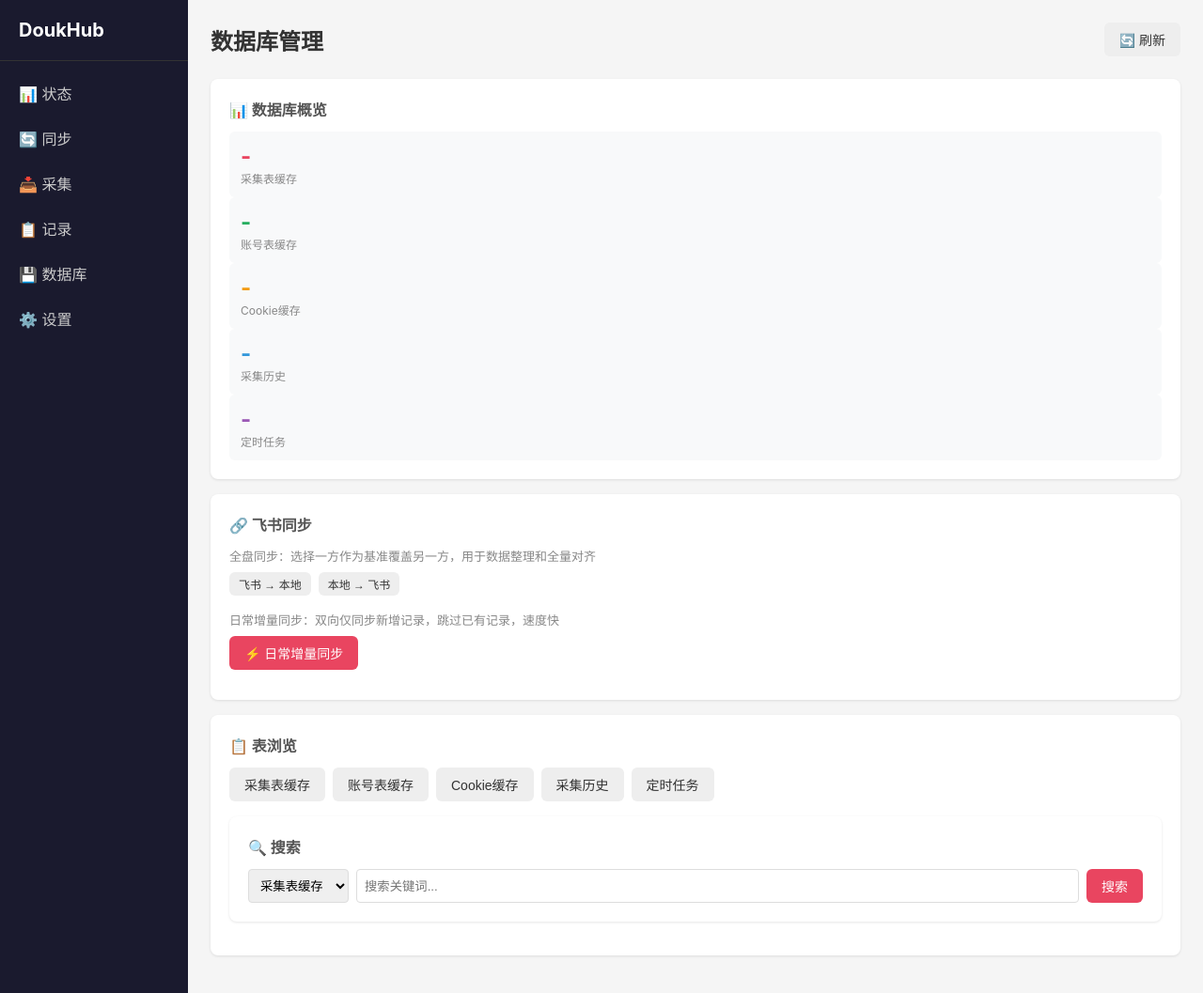
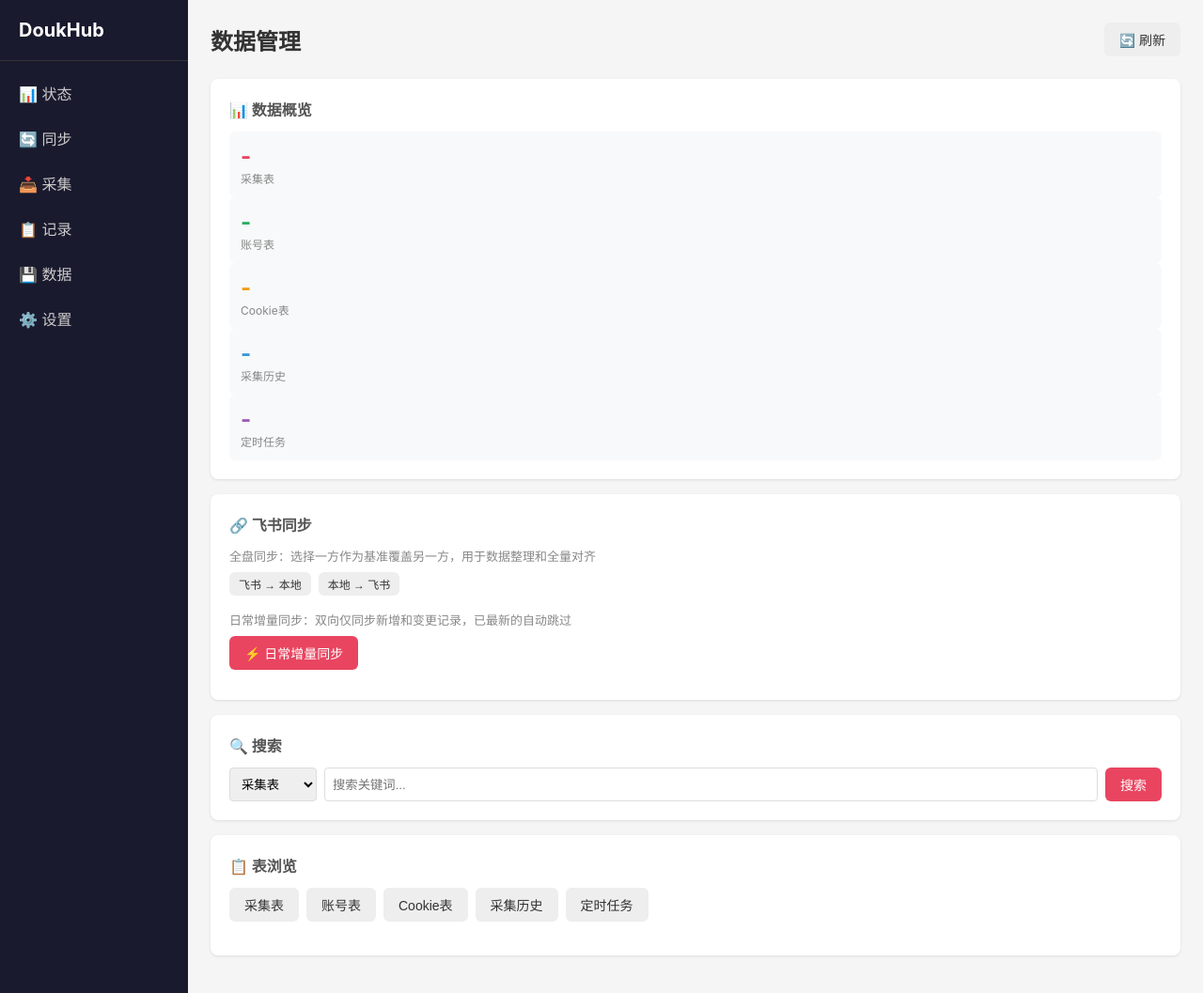
Before and after one commit to pili8/DoukHub, a Python web app: template app/templates/database.html in a window 1280 px wide. Shown: the whole page at 94% size. Run offline with Jinja, Linux system fonts and the light colour scheme; the template is opened without the code that fills it, so the values that code supplies are empty.

Commit message:
feat: 同步反馈拆分跳过原因 + 数据管理页重构
同步反馈:
- 跳过拆分为「已最新」(增量同步中已同步过) 和「无效」(数据问题)
- 用户能区分正常跳过和需要排查的异常

数据管理页:
- 菜单「数据库」→「数据」
- 搜索框上移到表浏览前
- 表名去「缓存」后缀 (采集表/账号表/Cookie表)
- 表头注明总数据量 (账号表 · 共 N 条)
- 记录ID列移到末尾
- 弱化导出Excel按钮 (改为小图标)
- 加分页 (100条/页, 上一页/下一页+页码)
- /api/database/table 返回 {records,total,limit,offset} 支持分页和搜索

测试: 79/79 通过

```diff
--- a/app/templates/base.html
+++ b/app/templates/base.html
@@ -197,7 +197,7 @@
             <a href="/sync" class="{% if page == 'sync' %}active{% endif %}" onclick="closeSidebar()">&#128260; 同步</a>
             <a href="/collect" class="{% if page == 'collect' %}active{% endif %}" onclick="closeSidebar()">&#128229; 采集</a>
             <a href="/history" class="{% if page == 'history' %}active{% endif %}" onclick="closeSidebar()">&#128203; 记录</a>
-            <a href="/database" class="{% if page == 'database' %}active{% endif %}" onclick="closeSidebar()">&#128190; 数据库</a>
+            <a href="/database" class="{% if page == 'database' %}active{% endif %}" onclick="closeSidebar()">&#128190; 数据</a>
             <a href="/settings" class="{% if page == 'settings' %}active{% endif %}" onclick="closeSidebar()">&#9881;️ 设置</a>
         </nav>
         <main class="main">
--- a/app/templates/database.html
+++ b/app/templates/database.html
@@ -1,26 +1,26 @@
 {% extends "base.html" %}
-{% block title %}数据库管理 - DoukHub{% endblock %}
+{% block title %}数据管理 - DoukHub{% endblock %}
 {% block content %}
 <div class="page-header">
-    <h2>数据库管理</h2>
+    <h2>数据管理</h2>
     <button class="btn btn-secondary" onclick="refreshStats()">🔄 刷新</button>
 </div>
 
-<!-- 数据库概览 -->
+<!-- 数据概览 -->
 <div class="card">
-    <h3>📊 数据库概览</h3>
+    <h3>📊 数据概览</h3>
     <div id="stats-container" class="db-stats-grid">
         <div style="padding:12px;background:#f8f9fa;border-radius:6px;">
             <div style="font-size:24px;font-weight:bold;color:#e94560;" id="stat-collection">-</div>
-            <div style="font-size:12px;color:#888;">采集表缓存</div>
+            <div style="font-size:12px;color:#888;">采集表</div>
         </div>
         <div style="padding:12px;background:#f8f9fa;border-radius:6px;">
             <div style="font-size:24px;font-weight:bold;color:#27ae60;" id="stat-account">-</div>
-            <div style="font-size:12px;color:#888;">账号表缓存</div>
+            <div style="font-size:12px;color:#888;">账号表</div>
         </div>
         <div style="padding:12px;background:#f8f9fa;border-radius:6px;">
             <div style="font-size:24px;font-weight:bold;color:#f39c12;" id="stat-cookie">-</div>
-            <div style="font-size:12px;color:#888;">Cookie缓存</div>
+            <div style="font-size:12px;color:#888;">Cookie表</div>
         </div>
         <div style="padding:12px;background:#f8f9fa;border-radius:6px;">
             <div style="font-size:24px;font-weight:bold;color:#3498db;" id="stat-history">-</div>
@@ -48,7 +48,7 @@
 
     <!-- 增量同步 -->
     <div style="margin-bottom:12px;">
-        <p style="font-size:13px;color:#888;margin-bottom:8px;">日常增量同步：双向仅同步新增记录，跳过已有记录，速度快</p>
+        <p style="font-size:13px;color:#888;margin-bottom:8px;">日常增量同步：双向仅同步新增和变更记录，已最新的自动跳过</p>
         <div style="display:flex;gap:8px;flex-wrap:wrap;">
             <button class="btn btn-primary" onclick="feishuSyncSSE('/api/feishu/sync/incremental', '双向增量同步')" id="btn-incremental">⚡ 日常增量同步</button>
         </div>
@@ -62,26 +62,44 @@
     <div id="feishu-sync-result" style="margin-top:12px;display:none;"></div>
 </div>
 
-<!-- 表浏览 --><!-- 表浏览 -->
+<!-- 搜索 -->
+<div class="card">
+    <h3>🔍 搜索</h3>
+    <div style="display:flex;gap:8px;flex-wrap:wrap;">
+        <select id="search-table" style="padding:8px;border:1px solid #ddd;border-radius:4px;">
+            <option value="collection_cache">采集表</option>
+            <option value="account_cache">账号表</option>
+            <option value="cookie_cache">Cookie表</option>
+            <option value="collection_history">采集历史</option>
+            <option value="scheduled_tasks">定时任务</option>
+        </select>
+        <input type="text" id="search-keyword" placeholder="搜索关键词..." style="flex:1;padding:8px;border:1px solid #ddd;border-radius:4px;min-width:160px;" onkeydown="if(event.key==='Enter')doSearch()">
+        <button class="btn btn-primary" onclick="doSearch()">搜索</button>
+        <button class="btn btn-secondary" onclick="clearSearch()" id="btn-clear-search" style="display:none;">清除</button>
+    </div>
+</div>
+
+<!-- 表浏览 -->
 <div class="card">
     <h3>📋 表浏览</h3>
     <div class="table-scroll" style="margin-bottom:16px;"><div style="display:flex;gap:8px;min-width:max-content;">
-        <button class="btn btn-secondary" onclick="showTable('collection_cache')">采集表缓存</button>
-        <button class="btn btn-secondary" onclick="showTable('account_cache')">账号表缓存</button>
-        <button class="btn btn-secondary" onclick="showTable('cookie_cache')">Cookie缓存</button>
+        <button class="btn btn-secondary" onclick="showTable('collection_cache')">采集表</button>
+        <button class="btn btn-secondary" onclick="showTable('account_cache')">账号表</button>
+        <button class="btn btn-secondary" onclick="showTable('cookie_cache')">Cookie表</button>
         <button class="btn btn-secondary" onclick="showTable('collection_history')">采集历史</button>
         <button class="btn btn-secondary" onclick="showTable('scheduled_tasks')">定时任务</button>
-    </div>
+    </div></div>
 
     <div id="table-container" style="display:none;">
-        <div style="display:flex;justify-content:space-between;align-items:center;margin-bottom:12px;">
-            <h4 id="table-title" style="margin:0;"></h4>
-            <div style="display:flex;gap:8px;">
-                <button class="btn btn-secondary btn-sm" onclick="exportTable()">📥 导出Excel</button>
+        <div style="display:flex;justify-content:space-between;align-items:center;margin-bottom:12px;gap:8px;flex-wrap:wrap;">
+            <h4 id="table-title" style="margin:0;">-</h4>
+            <div style="display:flex;gap:8px;align-items:center;">
                 <button class="btn btn-primary btn-sm" onclick="validateCookies()" id="btn-validate-cookie" style="display:none;">🔍 验证Cookie</button>
+                <button onclick="exportTable()" title="导出当前结果为 Excel" style="background:none;border:1px solid #ddd;padding:6px 10px;border-radius:4px;cursor:pointer;font-size:14px;color:#888;">📥</button>
             </div>
         </div>
         <div id="table-content" style="overflow-x:auto;"></div>
+        <div id="pagination" style="margin-top:12px;"></div>
         <div id="cookie-validate-result" style="display:none;margin-top:16px;padding:16px;background:#fafafa;border-radius:8px;border:1px solid #eee;">
             <div style="display:flex;justify-content:space-between;align-items:center;margin-bottom:12px;">
                 <h4 style="margin:0;">Cookie 验证结果</h4>
@@ -93,23 +111,6 @@
             <div id="cookie-validate-log" style="max-height:300px;overflow-y:auto;font-size:13px;font-family:monospace;"></div>
         </div>
     </div>
-</div>
-
-<!-- 搜索 -->
-<div class="card">
-    <h3>🔍 搜索</h3>
-    <div style="display:flex;gap:8px;flex-wrap:wrap;">
-        <select id="search-table" style="padding:8px;border:1px solid #ddd;border-radius:4px;">
-            <option value="collection_cache">采集表缓存</option>
-            <option value="account_cache">账号表缓存</option>
-            <option value="cookie_cache">Cookie缓存</option>
-            <option value="collection_history">采集历史</option>
-            <option value="scheduled_tasks">定时任务</option>
-        </select>
-        <input type="text" id="search-keyword" placeholder="搜索关键词..." style="flex:1;padding:8px;border:1px solid #ddd;border-radius:4px;">
-        <button class="btn btn-primary" onclick="searchTable()">搜索</button>
-    </div>
-    <div id="search-results" style="margin-top:16px;display:none;"></div>
 </div>
 {% endblock %}
 
@@ -139,9 +140,19 @@
 
 {% block scripts %}
 <script>
+    const TABLE_NAMES = {
+        'collection_cache': '采集表',
+        'account_cache': '账号表',
+        'cookie_cache': 'Cookie表',
+        'collection_history': '采集历史',
+        'scheduled_tasks': '定时任务'
+    };
+    const PAGE_SIZE = 100;
+
     let currentTable = '';
+    let currentKeyword = '';
+    let currentPage = 1;
 
-    // 页面加载时获取统计
     document.addEventListener('DOMContentLoaded', () => {
         refreshStats();
     });
@@ -159,23 +170,25 @@
         }
     }
 
-    async function showTable(tableName) {
+    async function showTable(tableName, page = 1, keyword = '') {
         currentTable = tableName;
-        const tableNames = {
-            'collection_cache': '采集表缓存',
-            'account_cache': '账号表缓存',
-            'cookie_cache': 'Cookie缓存',
-            'collection_history': '采集历史',
-            'scheduled_tasks': '定时任务'
-        };
+        currentPage = page;
+        currentKeyword = keyword;
 
-        document.getElementById('table-title').textContent = tableNames[tableName];
         document.getElementById('table-container').style.display = 'block';
         const validateBtn = document.getElementById('btn-validate-cookie');
         if (validateBtn) validateBtn.style.display = tableName === 'cookie_cache' ? '' : 'none';
 
+        document.getElementById('table-title').textContent = TABLE_NAMES[tableName] + ' · 加载中...';
+        document.getElementById('table-content').innerHTML = '<div style="text-align:center;color:#888;padding:20px;">加载中...</div>';
+        document.getElementById('pagination').innerHTML = '';
+
+        const offset = (page - 1) * PAGE_SIZE;
+        let url = `/api/database/table/${tableName}?limit=${PAGE_SIZE}&offset=${offset}`;
+        if (keyword) url += `&search=${encodeURIComponent(keyword)}`;
+
         try {
-            const data = await apiCall(`/api/database/table/${tableName}`, 'GET');
+            const data = await apiCall(url, 'GET');
             renderTable(data);
         } catch (e) {
             showToast('获取表数据失败: ' + e.message, 'error');
@@ -183,23 +196,37 @@
     }
 
     function renderTable(data) {
-        if (!data || data.length === 0) {
+        const records = data.records || [];
+        const total = data.total || 0;
+
+        // 表头：表名 · 共 N 条 （搜索时加搜索词标注）
+        const kwSuffix = currentKeyword ? ` · 搜索"${currentKeyword}"` : '';
+        document.getElementById('table-title').textContent = `${TABLE_NAMES[currentTable]}${kwSuffix} · 共 ${total} 条`;
+
+        if (!records.length) {
             document.getElementById('table-content').innerHTML = '<div style="text-align:center;color:#888;padding:20px;">暂无数据</div>';
+            document.getElementById('pagination').innerHTML = '';
             return;
         }
 
-        const columns = Object.keys(data[0]);
+        // 列顺序：记录ID移到末尾
+        let columns = Object.keys(records[0]);
+        const idIdx = columns.indexOf('记录ID');
+        if (idIdx >= 0) {
+            columns.splice(idIdx, 1);
+            columns.push('记录ID');
+        }
+
+        // 表格
         let html = '<table style="width:100%;border-collapse:collapse;">';
-
         html += '<thead><tr>';
         columns.forEach(col => {
-            html += '<th style="padding:8px;background:#f8f9fa;border:1px solid #ddd;font-size:12px;">' + col + '</th>';
+            html += `<th style="padding:8px;background:#f8f9fa;border:1px solid #ddd;font-size:12px;white-space:nowrap;">${col}</th>`;
         });
         html += '<th style="padding:8px;background:#f8f9fa;border:1px solid #ddd;font-size:12px;">操作</th>';
-        html += '</tr></thead>';
+        html += '</tr></thead><tbody>';
 
-        html += '<tbody>';
-        data.forEach(row => {
+        records.forEach(row => {
             html += '<tr>';
             columns.forEach(col => {
                 let value = row[col];
@@ -208,37 +235,100 @@
                 else if (typeof value === 'string' && value.trim().startsWith('[') && value.trim().endsWith(']')) {
                     try {
                         const parsed = JSON.parse(value);
-                        if (Array.isArray(parsed)) {
-                            value = parsed.join(', ');
-                        }
+                        if (Array.isArray(parsed)) value = parsed.join(', ');
                     } catch(e) {}
                 }
                 if (String(value).length > 80) { value = String(value).substring(0, 80) + '...'; }
-                html += '<td style="padding:8px;border:1px solid #ddd;font-size:12px;">' + value + '</td>';
+                html += `<td style="padding:8px;border:1px solid #ddd;font-size:12px;white-space:nowrap;">${value}</td>`;
             });
 
             const recordId = row['记录ID'] || row['ID'] || '';
             if (recordId && currentTable !== 'collection_history' && currentTable !== 'scheduled_tasks') {
-                html += '<td style="padding:8px;border:1px solid #ddd;"><button class="btn btn-danger btn-sm" onclick="deleteRecord(\'' + currentTable + '\', \'' + recordId + '\')">删除</button></td>';
+                html += `<td style="padding:8px;border:1px solid #ddd;"><button class="btn btn-danger btn-sm" onclick="deleteRecord('${currentTable}', '${recordId}')">删除</button></td>`;
             } else {
                 html += '<td style="padding:8px;border:1px solid #ddd;">-</td>';
             }
-
             html += '</tr>';
         });
         html += '</tbody></table>';
 
         document.getElementById('table-content').innerHTML = html;
+        renderPagination(total, data.limit || PAGE_SIZE, data.offset || 0);
+    }
+
+    function renderPagination(total, limit, offset) {
+        const totalPages = Math.max(1, Math.ceil(total / limit));
+        const curPage = Math.floor(offset / limit) + 1;
+        const pgDiv = document.getElementById('pagination');
+        if (totalPages <= 1) {
+            pgDiv.innerHTML = `<div style="text-align:center;color:#888;font-size:12px;">共 ${total} 条</div>`;
+            return;
+        }
+
+        let html = '<div style="display:flex;justify-content:center;align-items:center;gap:6px;flex-wrap:wrap;">';
+        if (curPage > 1) {
+            html += `<button class="btn btn-secondary btn-sm" onclick="gotoPage(${curPage - 1})">上一页</button>`;
+        }
+
+        let start = Math.max(1, curPage - 2);
+        let end = Math.min(totalPages, start + 4);
+        start = Math.max(1, end - 4);
+
+        if (start > 1) {
+            html += `<button class="btn btn-secondary btn-sm" onclick="gotoPage(1)">1</button>`;
+            if (start > 2) html += '<span style="padding:0 4px;color:#888;">...</span>';
+        }
+        for (let i = start; i <= end; i++) {
+            if (i === curPage) {
+                html += `<button class="btn btn-primary btn-sm">${i}</button>`;
+            } else {
+                html += `<button class="btn btn-secondary btn-sm" onclick="gotoPage(${i})">${i}</button>`;
+            }
+        }
+        if (end < totalPages) {
+            if (end < totalPages - 1) html += '<span style="padding:0 4px;color:#888;">...</span>';
+            html += `<button class="btn btn-secondary btn-sm" onclick="gotoPage(${totalPages})">${totalPages}</button>`;
+        }
+
+        if (curPage < totalPages) {
+            html += `<button class="btn btn-secondary btn-sm" onclick="gotoPage(${curPage + 1})">下一页</button>`;
+        }
+        html += `<span style="color:#888;font-size:12px;margin-left:8px;">第 ${curPage}/${totalPages} 页 · 共 ${total} 条</span>`;
+        html += '</div>';
+        pgDiv.innerHTML = html;
+    }
+
+    function gotoPage(page) {
+        showTable(currentTable, page, currentKeyword);
+    }
+
+    function doSearch() {
+        const tableName = document.getElementById('search-table').value;
+        const keyword = document.getElementById('search-keyword').value.trim();
+        if (!keyword) {
+            showToast('请输入搜索关键词', 'error');
+            return;
+        }
+        document.getElementById('btn-clear-search').style.display = '';
+        showTable(tableName, 1, keyword);
+        document.getElementById('table-container').scrollIntoView({behavior: 'smooth', block: 'start'});
+    }
+
+    function clearSearch() {
+        document.getElementById('search-keyword').value = '';
+        document.getElementById('btn-clear-search').style.display = 'none';
+        if (currentTable && currentKeyword) {
+            showTable(currentTable, 1, '');
+        }
     }
 
     async function deleteRecord(tableName, recordId) {
         if (!confirm(`确定要删除记录 ${recordId} 吗？`)) return;
-
         try {
             const data = await apiCall(`/api/database/table/${tableName}/record/${recordId}`, 'DELETE');
             if (data.success) {
                 showToast('删除成功', 'success');
-                showTable(tableName);
+                showTable(tableName, currentPage, currentKeyword);
                 refreshStats();
             } else {
                 showToast(data.message || '删除失败', 'error');
@@ -247,7 +337,6 @@
             showToast('删除失败: ' + e.message, 'error');
         }
     }
-
 
     function exportTable() {
         if (!currentTable || !document.getElementById('table-content').innerHTML) {
@@ -270,40 +359,11 @@
         link.href = URL.createObjectURL(blob);
         link.download = currentTable + '.csv';
         link.click();
-        showToast('导出成功', 'success');
-    }
-
-    async function searchTable() {
-        const tableName = document.getElementById('search-table').value;
-        const keyword = document.getElementById('search-keyword').value;
-
-        if (!keyword) {
-            showToast('请输入搜索关键词', 'error');
-            return;
-        }
-
-        try {
-            const data = await apiCall(`/api/database/table/${tableName}?search=${encodeURIComponent(keyword)}`, 'GET');
-            document.getElementById('search-results').style.display = 'block';
-            document.getElementById('search-results').innerHTML = '<h4>搜索结果</h4>';
-            renderSearchResults(data);
-        } catch (e) {
-            showToast('搜索失败: ' + e.message, 'error');
-        }
-    }
-
-    function renderSearchResults(data) {
-        if (!data || data.length === 0) {
-            document.getElementById('search-results').innerHTML += '<div style="text-align:center;color:#888;padding:20px;">未找到匹配的记录</div>';
-            return;
-        }
-
-        renderTable(data);
-        document.getElementById('search-results').innerHTML += document.getElementById('table-content').outerHTML;
+        showToast('已导出当前页 ' + (rows.length - 1) + ' 条', 'success');
     }
 
     async function feishuSyncSSE(url, title) {
-        if (!confirm('\u786e\u5b9a\u8981\u6267\u884c' + title + '\u5417\uff1f')) return;
+        if (!confirm('确定要执行' + title + '吗？')) return;
         const btns = document.querySelectorAll('[onclick*="feishuSyncSSE"]');
         btns.forEach(b => b.disabled = true);
         const status = document.getElementById('feishu-sync-status');
@@ -311,7 +371,7 @@
         const progressDiv = document.getElementById('feishu-sync-progress');
         const barDiv = document.getElementById('feishu-sync-bar');
         const logDiv = document.getElementById('feishu-sync-log');
-        status.textContent = '\u6b63\u5728' + title + '...';
+        status.textContent = '正在' + title + '...';
         status.style.color = '#3498db';
         result.style.display = 'none';
         progressDiv.style.display = 'block';
@@ -366,11 +426,12 @@
                             let html = '';
                             for (const [label, vals] of Object.entries(data.results)) {
                                 let parts = [];
-                                if (vals.created) parts.push('\u65b0\u589e ' + vals.created);
-                                if (vals.updated) parts.push('\u66f4\u65b0 ' + vals.updated);
-                                if (vals.skipped) parts.push('\u8df3\u8fc7 ' + vals.skipped);
-                                if (vals.failed) parts.push('\u5931\u8d25 ' + vals.failed);
-                                html += '<div>' + label + ': ' + (parts.join(', ') || '\u65e0\u53d8\u5316') + '</div>';
+                                if (vals.created) parts.push('新增 ' + vals.created);
+                                if (vals.updated) parts.push('更新 ' + vals.updated);
+                                if (vals.uptodate) parts.push('已最新 ' + vals.uptodate);
+                                if (vals.invalid) parts.push('无效 ' + vals.invalid);
+                                if (vals.failed) parts.push('失败 ' + vals.failed);
+                                html += '<div>' + label + ': ' + (parts.join(', ') || '无变化') + '</div>';
                             }
                             if (html) { result.innerHTML = html; result.style.display = 'block'; }
                         }
@@ -379,14 +440,15 @@
                 }
             }
         } catch (e) {
-            status.textContent = '\u540c\u6b65\u5931\u8d25: ' + e.message;
+            status.textContent = '同步失败: ' + e.message;
             status.style.color = '#e74c3c';
             barDiv.style.background = '#e74c3c';
-            addLog('\u8bf7\u6c42\u5931\u8d25: ' + e.message, 'error');
+            addLog('请求失败: ' + e.message, 'error');
         } finally {
             btns.forEach(b => b.disabled = false);
         }
     }
+
     async function validateCookies() {
         const btn = document.getElementById('btn-validate-cookie');
         const resultDiv = document.getElementById('cookie-validate-result');
@@ -445,7 +507,7 @@
                         statsDiv.textContent = data.message;
                         addLog(data.message, data.success ? 'ok' : 'error');
                         refreshStats();
-                        showTable('cookie_cache');
+                        showTable('cookie_cache', currentPage, currentKeyword);
                     }
                 }
             }
```
Also changed, not shown: app/core/feishu_sync.py (+14 -7 lines), app/main.py (+24 -12 lines).
